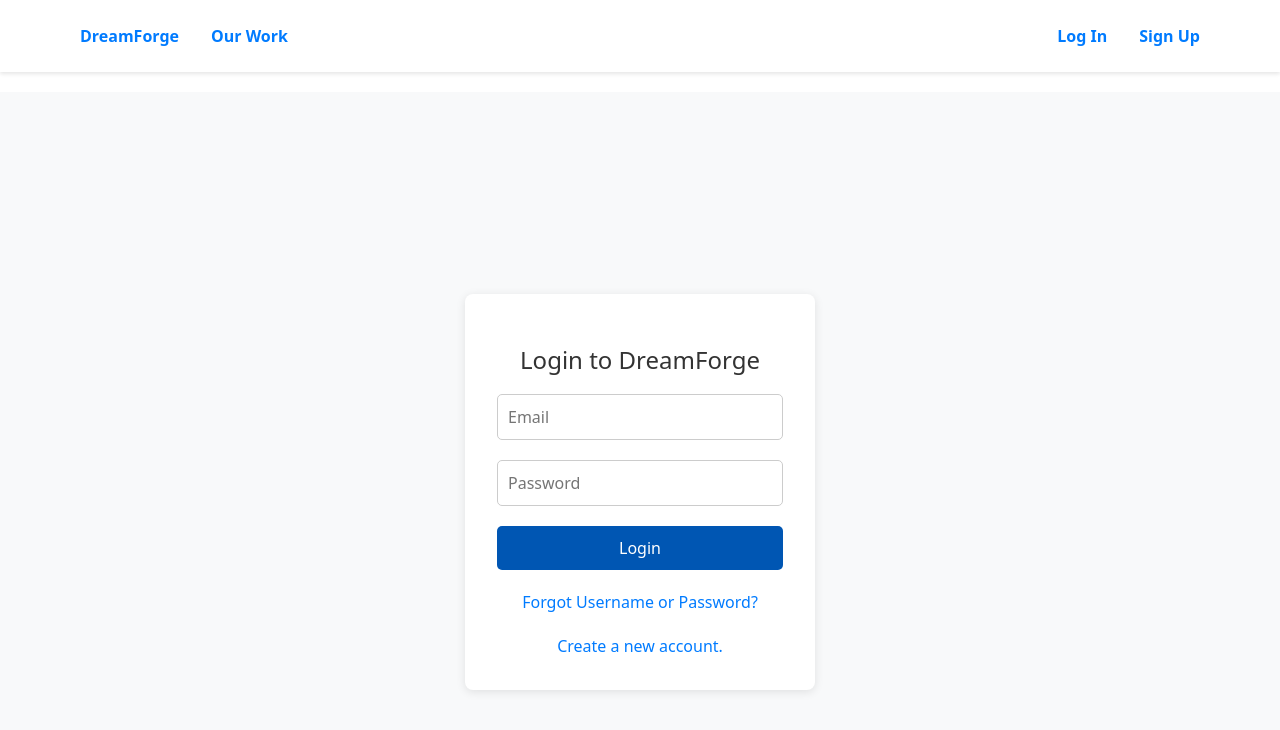
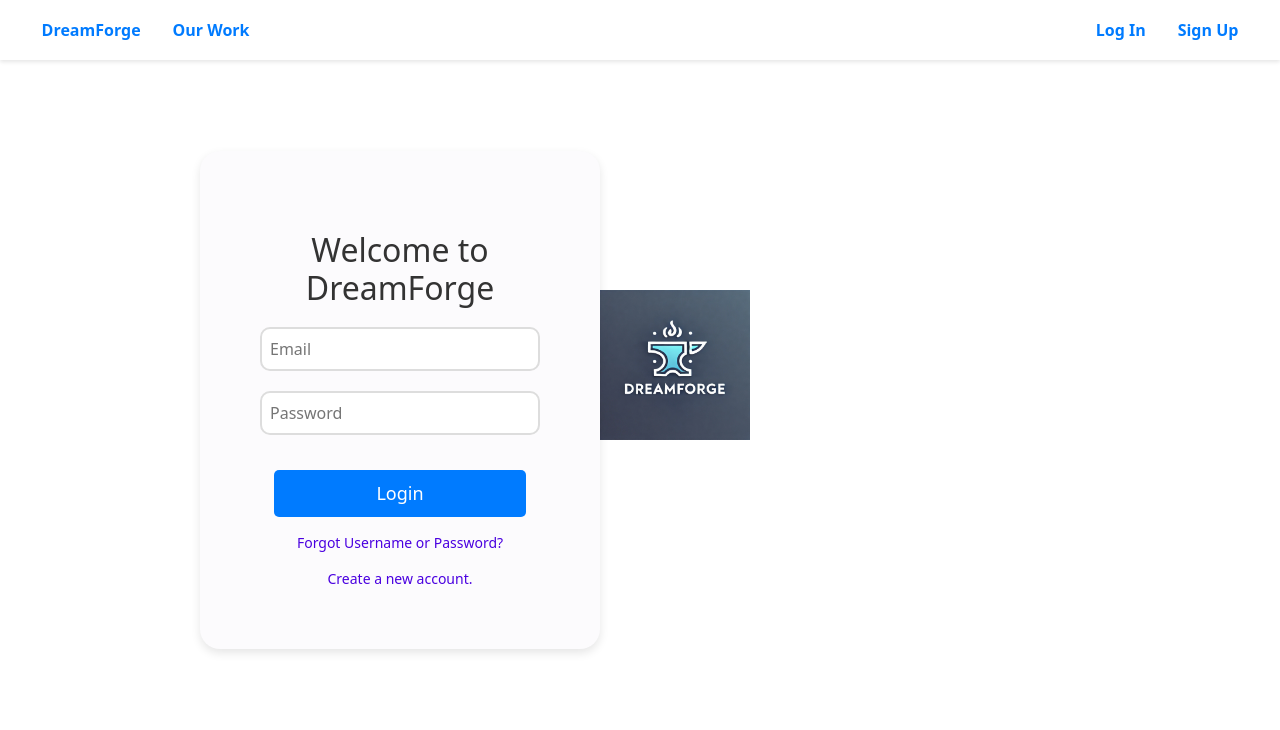
Before and after one commit to OrYanivProject/DreamForge, a React (Vite) app in the folder client/: page /login in a window 1280 px wide. Shown: the top 730 px of the page. Built offline with nearby package versions, Linux system fonts and the light colour scheme.

Commit message:
Cosmetics, unfinished

```diff
--- a/client/src/Bookshelf.jsx
+++ b/client/src/Bookshelf.jsx
@@ -32,18 +32,21 @@
         }
     }, []);
 
+    const handleAction = (action, book) => {
+        const token = localStorage.getItem('token');
 
-
-
-    const handleAction = (action, book) => {
         if (action === "Download" && book.pdfUrl) {
             // Adjust URL to ensure it forces download
             window.open(book.pdfUrl.replace('dl=0', 'dl=1'), '_blank');
         } else if (action === "View" && book.pdfUrl) {
-            // Open the PDF URL in a new tab without forcing download
+            // Open the file in a new tab for viewing
             window.open(book.pdfUrl.replace('dl=1', 'dl=0'), '_blank');
-        } else if (action === "Remove") {
-            const token = localStorage.getItem('token');
+        }
+        else if (action === "Remove") {
+            // Show a confirmation dialog before removing the book
+            const isConfirmed = window.confirm("Are you sure you want to delete this book?");
+
+            if (isConfirmed) {
                 fetch(`http://localhost:3001/users/${localStorage.getItem('userId')}/books/${book._id}`, {
                     method: 'DELETE',
                     headers: { 'Authorization': `Bearer ${token}` }
@@ -56,9 +59,8 @@
                 })
                 .catch(error => console.error('Error removing book:', error));
             }
+        }
     };
-
-
 
     return (
         <div>
@@ -72,7 +74,7 @@
                                 <span className="book-title">{book.title}</span>
                                 <div className="actions">
                                     <button onClick={() => handleAction("Download", book)}>Download</button>
-                                    <button onClick={() => handleAction("View", book._id)}>View</button>
+                                    <button onClick={() => handleAction("View", book)}>View</button> {/* Fix: Pass `book` instead of `book._id` */}
                                     <button onClick={() => handleAction("Remove", book)}>Remove</button>
                                 </div>
                             </div>
@@ -84,7 +86,6 @@
             </div>
         </div>
     );
-
 }
 
 export default Bookshelf;
--- a/client/src/Login.jsx
+++ b/client/src/Login.jsx
@@ -3,6 +3,7 @@
 import axios from 'axios';
 import './styles.css';
 import Header from './Header';
+import logo from './assets/images/logo.webp'; // Ensure the path is correct
 
 function Login() {
     const [email, setEmail] = useState('');
@@ -14,13 +15,11 @@
         axios.post('http://localhost:3001/login', { email, password })
             .then(result => {
                 if (result.data.message === "Success") {
-                    // Store the token in localStorage
                     localStorage.setItem('token', result.data.token);
                     localStorage.setItem('userId', result.data.userId);
-                    // Redirect the user after successful login
                     navigate('/home');
                 } else {
-                    alert(result.data.message); // Show the error message (like "Incorrect password")
+                    alert(result.data.message);
                 }
             })
             .catch(err => {
@@ -34,7 +33,7 @@
             <Header />
             <div className="login-container">
                 <div className="form-container">
-                <h2 className="title">Login to DreamForge</h2>
+                    <h2 className="title">Welcome to DreamForge</h2>
                     <form onSubmit={handleSubmit}>
                         <input
                             type="text"
@@ -55,6 +54,9 @@
                     <Link to="/forgot-password" className="forgot-link">Forgot Username or Password?</Link>
                     <Link to="/register" className="link">Create a new account.</Link>
                 </div>
+                <div className="logo-container">
+                    <img src={logo} alt="DreamForge Logo" className="logo" />
+                </div>
             </div>
         </div>
     );
--- a/client/src/Welcome.jsx
+++ b/client/src/Welcome.jsx
@@ -2,6 +2,7 @@
 import Header from './Header';
 import { Link } from 'react-router-dom';
 import './styles.css';  // Ensure this CSS path is correct
+import logo from './assets/images/logo.webp'; // Adjust the path to your logo
 
 const Welcome = () => {
   return (
@@ -9,7 +10,11 @@
       <Header />
       <div className="welcome-page">
         <div className="content">
-          <h1 className="title">DreamForge</h1>
+          {/* Display the logo higher */}
+          <img src={logo} alt="DreamForge Logo" className="logo" />
+
+          {/* Adjust the DreamForge title */}
+          <h1 className="main-title">DreamForge</h1>
           <p className="p">Bring Your Vision To The Next Level</p>
           <p className="p">Create Your Project's Blueprint in Seconds, No Experience Needed</p>
           <Link to="/register" className="button">Get Started</Link>
--- a/client/src/styles.css
+++ b/client/src/styles.css
@@ -16,7 +16,7 @@
   align-items: center;
   width: 100%;
   gap: 15px;
-  padding: 1rem 5%;
+  padding: 1rem 2%;
   background-color: #fff;
   box-shadow: 0 2px 4px rgba(0, 0, 0, 0.1);
   margin-bottom: 20px;
@@ -31,7 +31,7 @@
 .nav-link {
   color: #007bff;
   text-decoration: none;
-  padding: 8px 16px;
+  padding: 2px 16px;
   font-weight: bold;
   border-radius: 4px;
   display: flex;
@@ -83,61 +83,90 @@
   font-size: 18px;
   color: #666;
 }
-/* Login Page Specific Styles */
+/* Adjust the overall layout */
 .login-container {
   display: flex;
-  flex-direction: column;
+  justify-content: flex-start; /* Align the form and logo */
   align-items: center;
-  justify-content: center;
-  min-height: 100vh;
-  background-color: #f8f9fa;
+  height: 80vh;
+  padding-left: 100px; /* Adjust to move the logo and form to the left */
+  position: relative;
 }
 
+/* Container for the form */
 .form-container {
-  background: #ffffff;
-  padding: 2rem;
-  border-radius: 8px;
-  box-shadow: 0 2px 10px rgba(0, 0, 0, 0.1);
-  width: 100%;
-  max-width: 350px;
+  background-color: #fcfbfd;
+  padding: 60px;
+  border-radius: 20px;
+  box-shadow: 0px 4px 10px rgba(0, 0, 0, 0.1);
+  width: 400px;
+  text-align: center;
+  margin-left: 100px; /* Adjust spacing between the logo and form */
 }
 
+/* Increase the logo size significantly */
+.logo-container {
+  margin-right: 50px; /* Adjust to control the space between logo and form */
+}
+
+.logo {
+  width: 500px; /* Increase logo size */
+  height: auto;
+}
+
+/* Title styling */
+.title {
+  font-size: 28px;
+  margin-bottom: 25px;
+  color: #2f2f2f;
+}
+
+/* Input fields */
 .input-field {
   width: 100%;
-  padding: 10px;
+  padding: 8px;
   margin-bottom: 20px;
-  border: 1px solid #ccc;
-  border-radius: 5px;
-}
-
-.button {
-  width: 100%;
-  background-color: #0056b3;
-  color: white;
-  padding: 10px;
-  border: none;
-  border-radius: 5px;
-  cursor: pointer;
+  border-radius: 10px;
+  border: 2px solid #ddd;
   font-size: 16px;
 }
 
-.button:hover {
-  background-color: #004495;
+/* Button styles */
+.button {
+  width: 90%;
+  padding: 12px;
+  background-color: #4a00e0;
+  color: white;
+  border: none;
+  border-radius: 5px;
+  font-size: 18px;
+  cursor: pointer;
+  margin-top: 15px;
 }
 
-.link,
-.forgot-link {
-  text-align: center;
+.button:hover {
+  background-color: #3200b5;
+}
+
+/* Links */
+.forgot-link, .link {
   display: block;
-  margin-top: 20px;
-  color: #007bff;
+  margin-top: 15px;
+  color: #4a00e0;
   text-decoration: none;
+  font-size: 14px;
 }
+
+.forgot-link:hover, .link:hover {
+  text-decoration: underline;
+}
+
+
 
 .title {
   text-align: center;
   margin-bottom: 20px;
-  font-size: 24px;
+  font-size: 32px;
   color: #333;
 }
 
@@ -158,8 +187,8 @@
 
 .bookshelf {
   padding: 20px;
-  max-width: 800px;
-  margin: auto;
+  max-width: 1000px;
+  margin:auto;
 }
 
 .book {
@@ -187,3 +216,56 @@
 .actions button:hover {
   opacity: 0.8;
 }
+
+
+.logo {
+  display: block;
+  margin: 0 auto;
+  height: 150px; /* Adjust the height as necessary */
+  width: auto;
+  margin-bottom: 20px;
+}
+
+/* Center the content */
+.welcome-page .content {
+  text-align: center;
+  padding-top: 50px; /* Move content a bit higher */
+}
+
+/* Adjust the logo */
+.logo {
+  width: 150px; /* Adjust the size as necessary */
+  height: auto;
+  margin-bottom: 20px; /* Space between the logo and the title */
+  margin-top: -50px; /* Move the logo higher */
+}
+
+/* Adjust the main DreamForge title */
+.main-title {
+  font-size: 60px; /* Make the title bigger */
+  font-family: 'Poppins', sans-serif; /* Choose a stylish font */
+  font-weight: bold;
+  color: #333; /* Adjust the color */
+  margin-top: -20px; /* Move the title a bit higher */
+  margin-bottom: 20px; /* Space between title and description */
+}
+
+/* Adjust paragraph styles */
+.p {
+  font-size: 20px;
+  color: #666;
+}
+
+/* Button styling */
+.button {
+  background-color: #007bff;
+  color: #fff;
+  padding: 10px 20px;
+  font-size: 18px;
+  border-radius: 5px;
+  text-decoration: none;
+}
+
+.button:hover {
+  background-color: #0056b3;
+}
```
Also changed, not shown: client/src/assets/images/logo.webp (added). Lines whose indentation alone changed are shown as unchanged.
